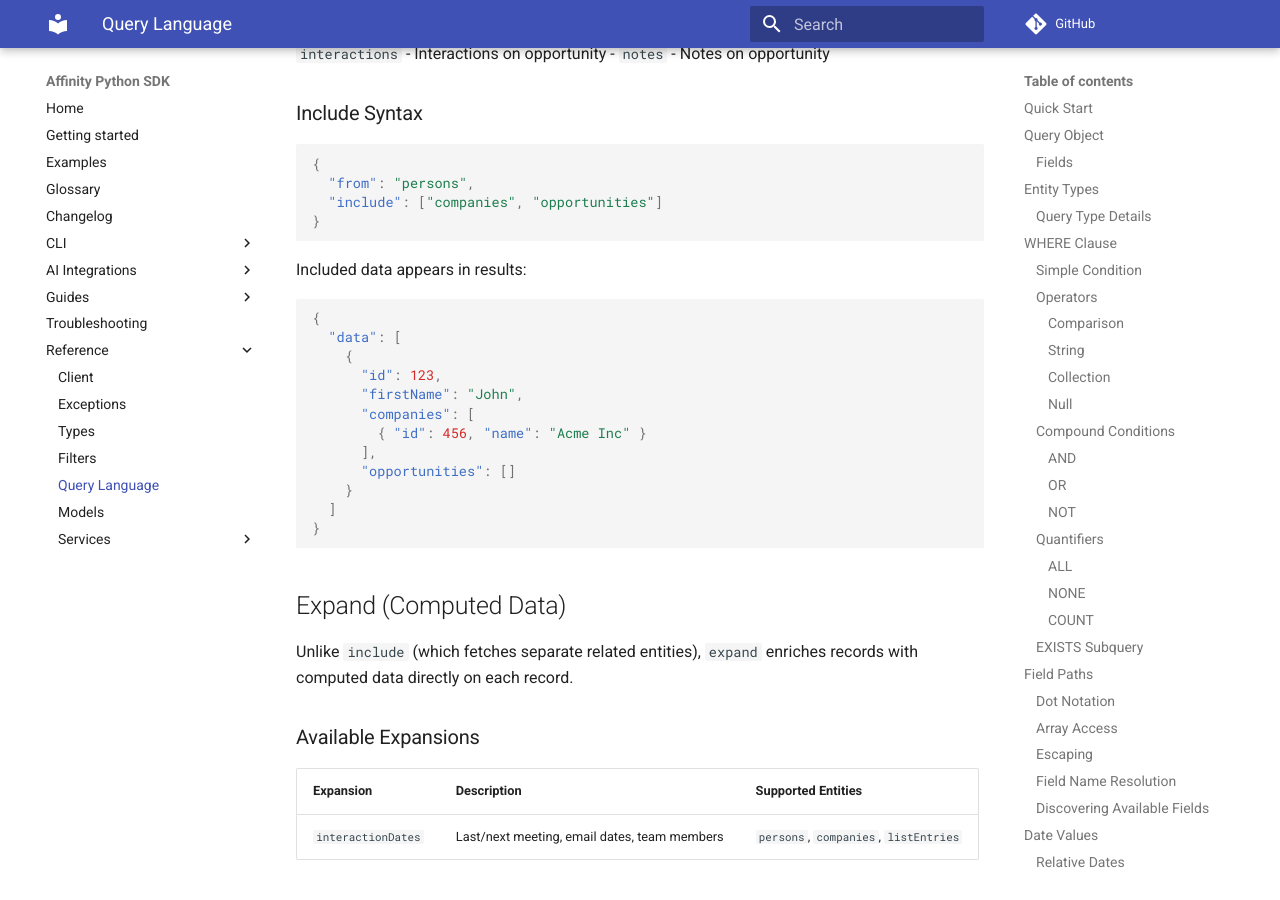
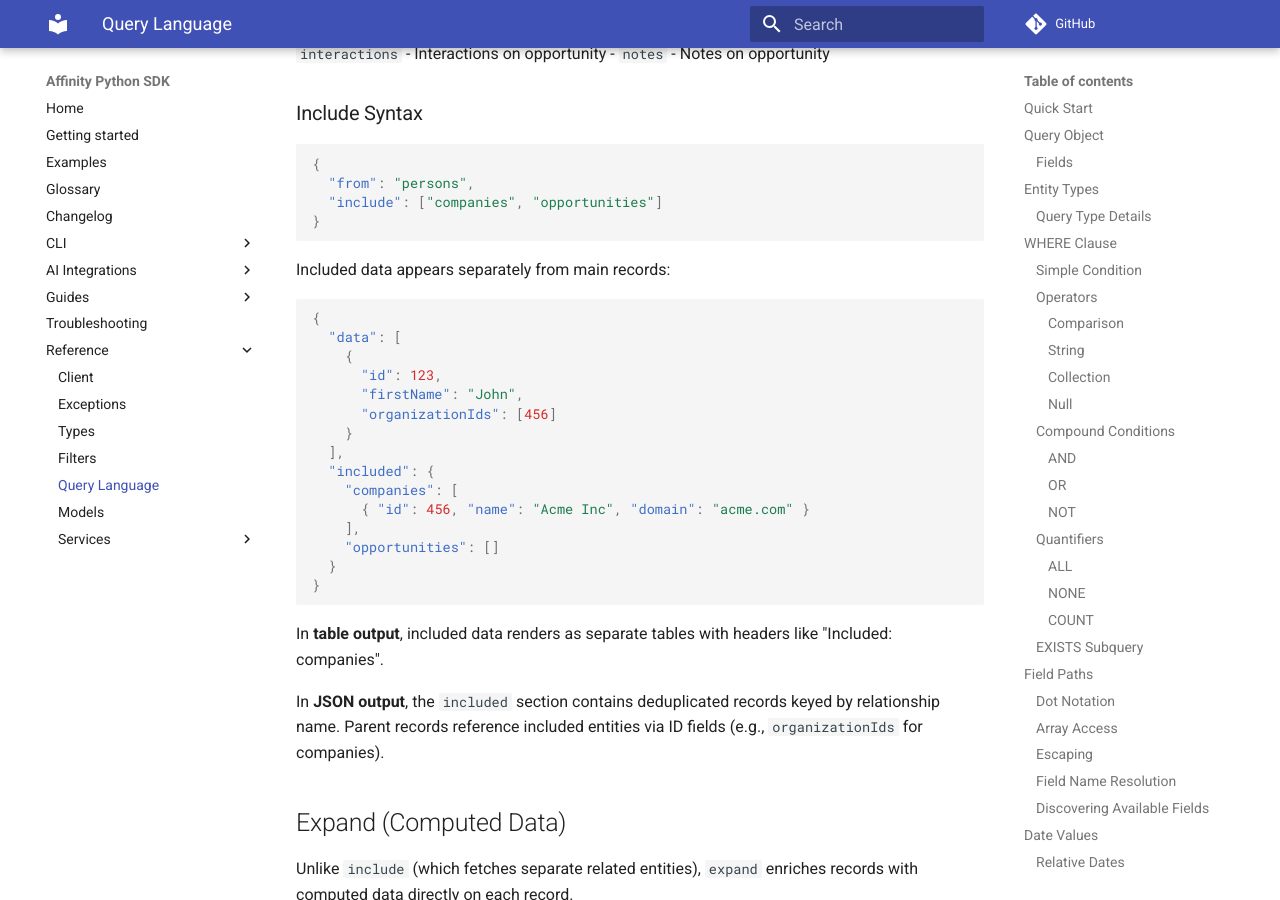
Before and after one commit to oneryalcin/affinity-sdk, an MkDocs documentation site: the page built from docs/public/reference/query-language.md, in a window 1280 px wide and 900 px high, scrolled down 11120 px. Built offline with MkDocs 1.6.1 and Material for MkDocs 9.7.7, drawn with Linux system fonts in a browser that asks for light colours; comment, search, counter and statistics services are not loaded; the version menu is left out.

Commit message:
docs: update query include documentation and changelog
- Add CHANGELOG entries for include display feature and batch optimization
- Update query-language.md to show correct included output structure
- Update query-command.md with note about table/JSON include display

Co-Authored-By: Claude Opus 4.5 <noreply@anthropic.com>

````diff
--- a/docs/public/reference/query-language.md
+++ b/docs/public/reference/query-language.md
@@ -484,7 +484,7 @@ Both `include` and quantifiers fetch relationship data, but serve different purp
 }
 ```
 
-Included data appears in results:
+Included data appears separately from main records:
 
 ```json
 {
@@ -492,14 +492,21 @@ Included data appears in results:
     {
       "id": 123,
       "firstName": "John",
-      "companies": [
-        { "id": 456, "name": "Acme Inc" }
-      ],
-      "opportunities": []
+      "organizationIds": [456]
     }
-  ]
+  ],
+  "included": {
+    "companies": [
+      { "id": 456, "name": "Acme Inc", "domain": "acme.com" }
+    ],
+    "opportunities": []
+  }
 }
 ```
+
+In **table output**, included data renders as separate tables with headers like "Included: companies".
+
+In **JSON output**, the `included` section contains deduplicated records keyed by relationship name. Parent records reference included entities via ID fields (e.g., `organizationIds` for companies).
 
 ## Expand (Computed Data)
 
````
Also changed, not shown: CHANGELOG.md (+2 -0 lines), docs/public/guides/query-command.md (+4 -1 lines).
